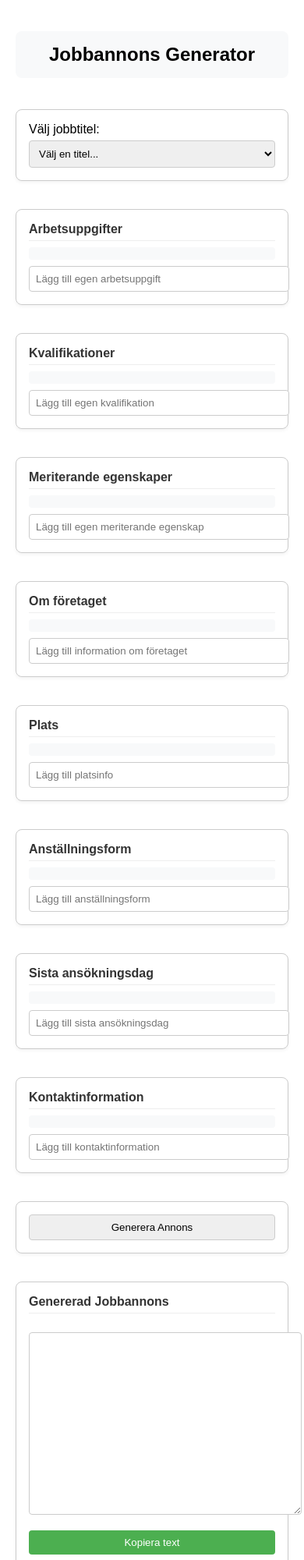
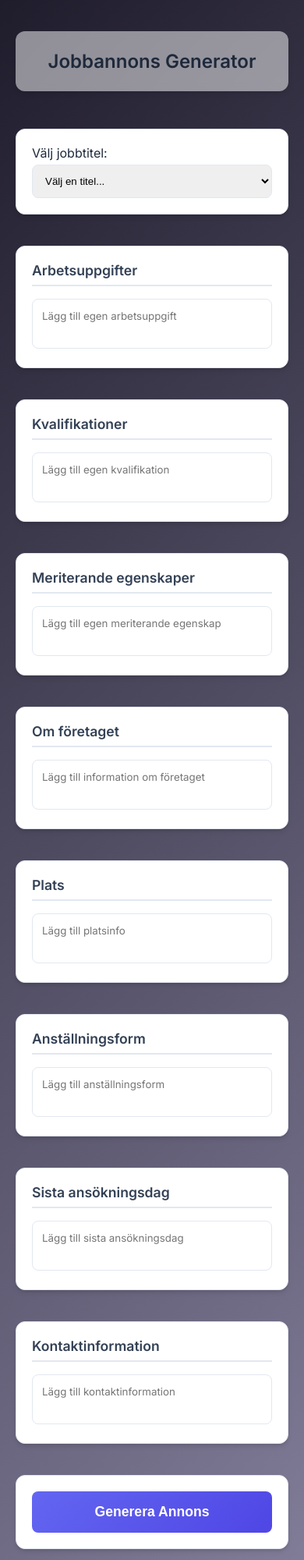
Before and after one commit to joelchorell/jobbannons_app, a plain HTML site: page frontend/index.html in a window 390 px wide. Shown: the top 2000 px of the page at 78% size. Drawn offline with Linux system fonts and the light colour scheme.

Commit message:
better graphics

```diff
--- a/frontend/index.html
+++ b/frontend/index.html
@@ -5,6 +5,10 @@
     <meta name="viewport" content="width=device-width, initial-scale=1.0" />
     <title>Jobbannons Generator</title>
     <link rel="stylesheet" href="styles.css" />
+    <link
+      href="https://fonts.googleapis.com/css2?family=Inter:wght@400;500;600&display=swap"
+      rel="stylesheet"
+    />
   </head>
   <body>
     <form id="jobForm">
@@ -39,69 +43,64 @@
       <div class="form-section">
         <h3>Arbetsuppgifter</h3>
         <div id="tasks"></div>
-        <input type="text" placeholder="Lägg till egen arbetsuppgift" />
+        <textarea placeholder="Lägg till egen arbetsuppgift"></textarea>
       </div>
 
       <div class="form-section">
         <h3>Kvalifikationer</h3>
         <div id="requirements"></div>
-        <input type="text" placeholder="Lägg till egen kvalifikation" />
+        <textarea placeholder="Lägg till egen kvalifikation"></textarea>
       </div>
 
       <div class="form-section">
         <h3>Meriterande egenskaper</h3>
         <div id="preferredSkills"></div>
-        <input type="text" placeholder="Lägg till egen meriterande egenskap" />
+        <textarea placeholder="Lägg till egen meriterande egenskap"></textarea>
       </div>
 
       <div class="form-section">
         <h3>Om företaget</h3>
         <div id="about"></div>
-        <input
-          type="text"
+        <textarea
           id="aboutInput"
           placeholder="Lägg till information om företaget"
-        />
+        ></textarea>
       </div>
 
       <div class="form-section">
         <h3>Plats</h3>
         <div id="location"></div>
-        <input
-          type="text"
+        <textarea
           id="locationInput"
           placeholder="Lägg till platsinfo"
-        />
+        ></textarea>
       </div>
 
       <div class="form-section">
         <h3>Anställningsform</h3>
         <div id="employmentType"></div>
-        <input
-          type="text"
+        <textarea
           id="employmentTypeInput"
           placeholder="Lägg till anställningsform"
-        />
+        ></textarea>
       </div>
 
       <div class="form-section">
         <h3>Sista ansökningsdag</h3>
         <div id="applyDay"></div>
-        <input
-          type="text"
+        <textarea
           id="applyDayInput"
           placeholder="Lägg till sista ansökningsdag"
-        />
+        ></textarea>
       </div>
 
       <div class="form-section">
         <h3>Kontaktinformation</h3>
         <div id="contact"></div>
-        <input
-          type="text"
+        <textarea
           id="contactInput"
           placeholder="Lägg till kontaktinformation"
-        />
+        ></textarea>
       </div>
 
       <div class="form-section full-width">
--- a/frontend/script.js
+++ b/frontend/script.js
@@ -1,3 +1,8 @@
+function autoExpandTextarea(element) {
+  element.style.height = "auto";
+  element.style.height = element.scrollHeight + "px";
+}
+
 document.addEventListener("DOMContentLoaded", function () {
   const jobTitleSelect = document.getElementById("jobTitle");
   const customTitleInput = document.getElementById("customTitle");
@@ -65,11 +70,17 @@ document.addEventListener("DOMContentLoaded", function () {
       // Update containers with initial data
       Object.entries(data).forEach(([key, items]) => {
         if (containers[key] && checkboxSections.includes(key)) {
-          containers[key].innerHTML = items
-            .map(
-              (item) => `<label><input type="checkbox" checked> ${item}</label>`
-            )
-            .join("");
+          if (items && items.length > 0) {
+            containers[key].innerHTML = items
+              .map(
+                (item) =>
+                  `<label><input type="checkbox" checked> ${item}</label>`
+              )
+              .join("");
+            containers[key].style.display = "block"; // Show container when it has content
+          } else {
+            containers[key].style.display = "none"; // Hide if empty
+          }
         }
       });
 
@@ -82,7 +93,11 @@ document.addEventListener("DOMContentLoaded", function () {
 
   async function generateFinalListing() {
     clearError();
-    loadingIndicator.style.display = "block";
+    // Show loading animation on the button
+    generateFinalBtn.textContent = "Genererar...";
+    generateFinalBtn.style.animation =
+      "pulse 2s cubic-bezier(0.4, 0, 0.6, 1) infinite";
+    generateFinalBtn.disabled = true;
 
     try {
       // Collect all data including user inputs
@@ -121,10 +136,18 @@ document.addEventListener("DOMContentLoaded", function () {
 
       const result = await response.json();
       generatedText.value = result.listing;
-      loadingIndicator.style.display = "none";
+
+      // Auto-adjust height of generated text area
+      generatedText.style.height = "auto";
+      generatedText.style.height = generatedText.scrollHeight + 5 + "px";
     } catch (error) {
       console.error("Error details:", error);
       showError(`Ett fel uppstod: ${error.message}`);
+    } finally {
+      // Reset button state
+      generateFinalBtn.textContent = "Generera Annons";
+      generateFinalBtn.style.animation = "";
+      generateFinalBtn.disabled = false;
     }
   }
 
@@ -167,4 +190,14 @@ document.addEventListener("DOMContentLoaded", function () {
       console.error("Failed to copy text:", err);
     }
   });
+
+  // Add auto-expand to all textareas
+  document.querySelectorAll("textarea").forEach((textarea) => {
+    textarea.addEventListener("input", function () {
+      autoExpandTextarea(this);
+    });
+
+    // Initial call to set correct height
+    autoExpandTextarea(textarea);
+  });
 });
--- a/frontend/styles.css
+++ b/frontend/styles.css
@@ -1,34 +1,215 @@
 /* Base styles */
+:root {
+  --primary-color: #6366f1;
+  --primary-hover: #4f46e5;
+  --gradient-start: #1f1c2c;
+  --gradient-end: #928dab;
+  --bg-color: #f8fafc;
+  --border-radius: 0.75rem;
+  --box-shadow: 0 4px 6px -1px rgb(0 0 0 / 0.1), 0 2px 4px -2px rgb(0 0 0 / 0.1);
+  --transition: all 0.3s ease;
+}
+
 body {
-  font-family: Arial, sans-serif;
+  font-family: "Inter", system-ui, sans-serif;
   max-width: 1200px;
   margin: 2.5rem auto;
   padding: 0 1.25rem;
+  background: linear-gradient(
+    135deg,
+    var(--gradient-start),
+    var(--gradient-end)
+  );
+  color: #1e293b;
+  min-height: 100vh; /* Ensure gradient covers full viewport height */
 }
 
 /* Form elements */
 form {
   display: grid;
   grid-template-columns: repeat(2, 1fr);
-  gap: 1.25rem;
+  gap: 1.5rem;
 }
 
 .form-section {
   margin-bottom: 1rem;
-  border: 1px solid #ccc;
-  border-radius: 0.5rem;
-  padding: 1rem;
-  background-color: #fff;
-  box-shadow: 0 2px 4px rgba(0, 0, 0, 0.05);
+  border: 1px solid #e2e8f0;
+  border-radius: var(--border-radius);
+  padding: 1.25rem;
+  background-color: white;
+  box-shadow: var(--box-shadow);
+  box-sizing: border-box;
 }
 
 select,
 input,
+textarea,
 button {
-  padding: 0.5rem;
-  border: 1px solid #ccc;
-  border-radius: 0.25rem;
+  padding: 0.75rem;
+  border: 1px solid #e2e8f0;
+  border-radius: 0.5rem;
   width: 100%;
+  box-sizing: border-box;
+  transition: var(--transition);
+}
+
+select:focus,
+input:focus,
+textarea:focus {
+  outline: none;
+  border-color: var(--primary-color);
+  box-shadow: 0 0 0 3px rgba(99, 102, 241, 0.1);
+}
+
+/* Style textareas */
+textarea {
+  min-height: 2.5rem;
+  height: auto;
+  resize: none;
+  overflow: hidden;
+  font-family: inherit;
+  line-height: 1.5;
+  transition: var(--transition);
+}
+
+/* Title section styling */
+h2 {
+  background-color: rgba(255, 255, 255, 0.5); /* White with 50% transparency */
+  color: #1e293b; /* Darker text color for better readability */
+  padding: 1.5rem;
+  border-radius: var(--border-radius);
+  margin: 0 0 1.5rem 0;
+  text-align: center;
+  box-shadow: var(--box-shadow);
+  backdrop-filter: blur(
+    5px
+  ); /* Optional: adds a slight blur effect to the background */
+}
+
+/* Content sections */
+h3 {
+  margin-top: 0;
+  margin-bottom: 1rem;
+  padding-bottom: 0.5rem;
+  border-bottom: 2px solid #e2e8f0;
+  font-size: 1.1rem;
+  color: #334155;
+  font-weight: 600;
+}
+
+/* Checkbox styling */
+input[type="checkbox"] {
+  width: auto;
+  margin-right: 0.75rem;
+  accent-color: var(--primary-color);
+}
+
+/* Button styling */
+button {
+  background-color: var(--primary-color);
+  color: white;
+  border: none;
+  font-weight: 500;
+  cursor: pointer;
+  transition: var(--transition);
+}
+
+button:hover {
+  background-color: var(--primary-hover);
+  transform: translateY(-1px);
+}
+
+#generateFinalButton {
+  background: linear-gradient(
+    135deg,
+    var(--primary-color),
+    var(--primary-hover)
+  );
+  padding: 1rem;
+  font-size: 1.1rem;
+  font-weight: 600;
+}
+
+#copyButton {
+  background-color: #10b981;
+  margin-top: 1rem;
+}
+
+#copyButton:hover {
+  background-color: #059669;
+}
+
+/* Status indicators */
+.loading,
+.error-message {
+  display: none;
+  margin: 1rem 0;
+  padding: 1rem;
+  border-radius: var(--border-radius);
+  text-align: center;
+  font-weight: 500;
+}
+
+.loading {
+  background-color: #dbeafe;
+  color: #1e40af;
+  border: 1px solid #bfdbfe;
+}
+
+.error-message {
+  background-color: #fee2e2;
+  color: #991b1b;
+  border: 1px solid #fecaca;
+}
+
+/* Generated text area */
+#generatedText {
+  background-color: #f8fafc;
+  border: 1px solid #e2e8f0;
+  padding: 1.25rem;
+  font-size: 1rem;
+  line-height: 1.6;
+  resize: vertical;
+  min-height: 200px;
+  height: auto;
+  overflow: auto; /* Changed from hidden to auto */
+  transition: height 0.3s ease;
+}
+
+/* Responsive design */
+@media (max-width: 768px) {
+  form {
+    grid-template-columns: 1fr;
+  }
+
+  .form-section {
+    margin-bottom: 1rem;
+  }
+}
+
+/* Animation for loading state */
+@keyframes pulse {
+  0%,
+  100% {
+    opacity: 1;
+    background: linear-gradient(
+      135deg,
+      var(--primary-color),
+      var(--primary-hover)
+    );
+  }
+  50% {
+    opacity: 0.7;
+    background: linear-gradient(
+      135deg,
+      var(--primary-hover),
+      var(--primary-color)
+    );
+  }
+}
+
+.loading {
+  animation: pulse 2s cubic-bezier(0.4, 0, 0.6, 1) infinite;
 }
 
 /* Header and custom title section - full width */
@@ -36,15 +217,6 @@ h2,
 .custom-title-container,
 #errorMessage {
   grid-column: 1 / -1;
-}
-
-/* Title section styling */
-h2 {
-  background-color: #f8f9fa;
-  padding: 1rem;
-  border-radius: 0.5rem;
-  margin: 0 0 1.25rem 0;
-  text-align: center;
 }
 
 /* Layout components */
@@ -62,47 +234,10 @@ h2 {
   display: flex;
 }
 
-/* Status indicators */
-.loading,
-.error-message {
-  display: none;
-  margin: 0.625rem 0;
-  padding: 0.625rem;
-  border: 1px solid;
-  border-radius: 0.25rem;
-}
-
-.loading {
-  color: #666;
-  text-align: center;
-  border-color: #666;
-  background-color: #f8f9fa;
-}
-
-.error-message {
-  color: #dc3545;
-  border-color: #dc3545;
-  background-color: #fff;
-}
-
-/* Content sections */
-h3 {
-  margin-top: 0;
-  margin-bottom: 0.5rem;
-  padding-bottom: 0.3125rem;
-  border-bottom: 1px solid #eee;
-  font-size: 1rem;
-  color: #333;
-}
-
 /* Form controls */
 label {
   display: block;
   margin-bottom: 0.3125rem;
-}
-
-input[type="checkbox"] {
-  margin-right: 0.5rem;
 }
 
 /* Checkbox container */
@@ -111,6 +246,12 @@ div[id] {
   padding: 0.5rem;
   background-color: #f8f9fa;
   border-radius: 0.25rem;
+  display: none; /* Hide by default */
+}
+
+/* Show the container when it has content */
+div[id]:not(:empty) {
+  display: block;
 }
 
 /* Text sections */
@@ -136,45 +277,18 @@ div[id] p {
   margin-right: 0.5rem;
 }
 
-/* Responsive design */
-@media (max-width: 768px) {
-  form {
-    grid-template-columns: 1fr;
-  }
-
-  h2,
-  .custom-title-container,
-  #errorMessage {
-    grid-column: auto;
-  }
-}
-
 /* Add these new styles */
 .full-width {
   grid-column: 1 / -1; /* Make the section span full width */
 }
 
+/* Keep vertical resize for the final generated text area */
 #generatedText {
-  width: 100%;
-  min-height: 200px;
-  padding: 1rem;
-  margin: 1rem 0;
-  border: 1px solid #ccc;
-  border-radius: 0.25rem;
   resize: vertical;
-  font-family: inherit;
-  line-height: 1.5;
 }
 
-#copyButton {
-  background-color: #4caf50;
-  color: white;
-  border: none;
-  padding: 0.5rem 1rem;
-  cursor: pointer;
-  transition: background-color 0.3s;
+/* Add disabled button style */
+button:disabled {
+  opacity: 0.7;
+  cursor: not-allowed;
 }
-
-#copyButton:hover {
-  background-color: #45a049;
-}
```
